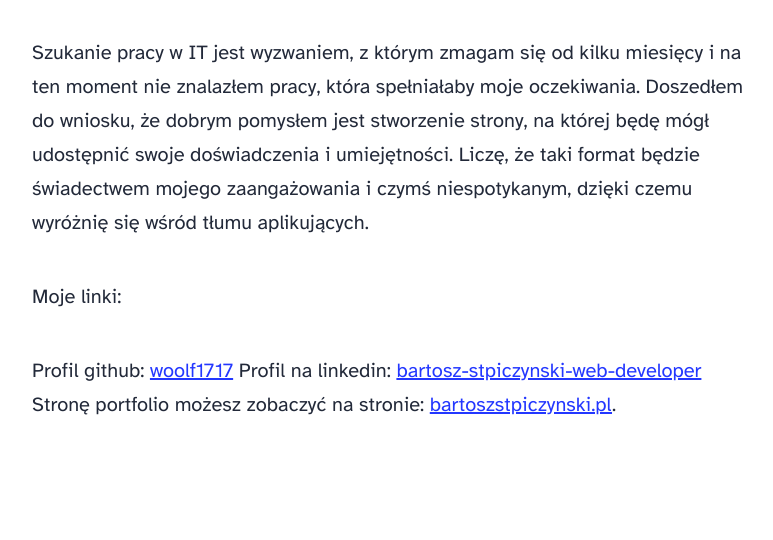
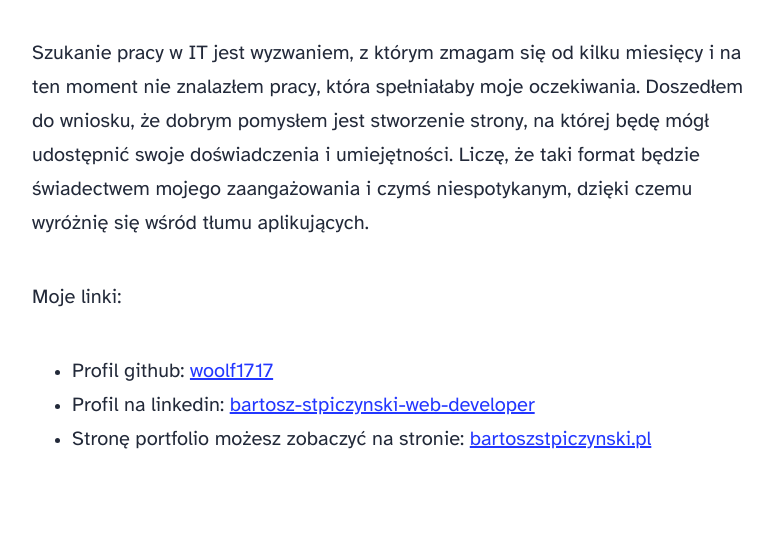
Before and after one commit to woolf1717/bartekszukapracy, an Astro site: page /about in a window 1280 px wide. Shown: the part 1184-1724 px from the top of the page, without its empty margins (248-1021 px from the left). Built offline with nearby package versions, Linux system fonts and the light colour scheme; Astro itself is replaced by a stand-in of ours.

Commit message:
fix: add list element

```diff
--- a/src/pages/about.astro
+++ b/src/pages/about.astro
@@ -12,8 +12,11 @@ import Layout from '../layouts/BlogPost.astro';
 	Na dzień dzisiejszy mam 27 lat. Około rok temu podjąłem decyzję o rezygnacji z pracy nie związanej z IT (pracowałem na w dziale sprzedaży, dużej sieci komórkowej) i zacząłem uczyć się programowania w wydaniu full-time. Swoją przygodę z programowaniem zacząłem od języka JavaScript, Reacta i Next.js. W międzczasie zrealizowałem kilka projektów, które pomogły mi zdobyć doświadczenie i skończyłem studia. Przerobiłem również wiele kursów kohortowych jak i szkoleń online. Pisanie kodu i tworzenie rozwiązań internetowych sprawia mi dużo przyjemności. W związku z tym chciałbym zacząć przekładać swoją wiedzę na wdrażanie realnych rozwiązań. </p>
 	<p>Szukanie pracy w IT jest wyzwaniem, z którym zmagam się od kilku miesięcy i na ten moment nie znalazłem pracy, która spełniałaby moje oczekiwania. Doszedłem do wniosku, że dobrym pomysłem jest stworzenie strony, na której będę mógł udostępnić swoje doświadczenia i umiejętności. Liczę, że taki format będzie świadectwem mojego zaangażowania i czymś niespotykanym, dzięki czemu wyróżnię się wśród tłumu aplikujących.
 	</p>
-	<p>Moje linki:</p>
-	<p>Profil github: <a href="https://github.com/woolf1717" target="_blank">woolf1717</a> </br>Profil na linkedin: <a href="https://www.linkedin.com/in/bartosz-stpiczynski-web-developer/" target="_blank">bartosz-stpiczynski-web-developer</a></br>
-	 Stronę portfolio możesz zobaczyć na stronie: <a href="https://bartoszstpiczynski.pl/" target="_blank">bartoszstpiczynski.pl</a>.
-
+	<p>Moje linki:
+		<ul>
+			<li>Profil github: <a href="https://github.com/woolf1717" target="_blank">woolf1717</a> </li>
+			<li>Profil na linkedin: <a href="https://www.linkedin.com/in/bartosz-stpiczynski-web-developer/" target="_blank">bartosz-stpiczynski-web-developer</a></li>
+			<li>Stronę portfolio możesz zobaczyć na stronie: <a href="https://bartoszstpiczynski.pl/" target="_blank">bartoszstpiczynski.pl</a></li>
+		</ul>
+	</p>
 </Layout>
```
